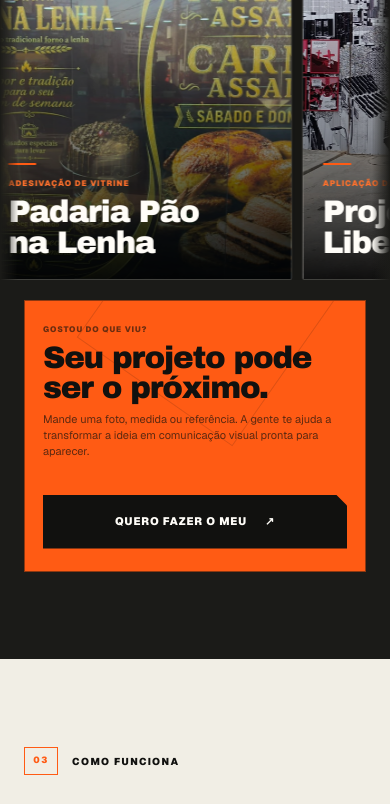
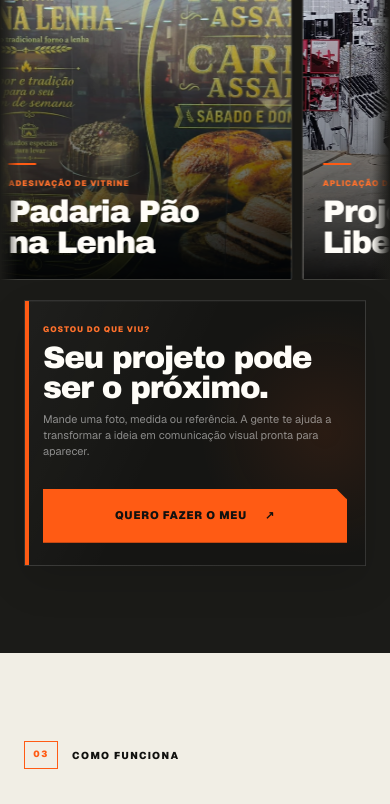
Before and after one commit to oguguca/adry-faixas, a Next.js app: page / in a window 390 px wide. Shown: the part 4781-5585 px from the top of the page. Built offline with nearby package versions, Linux system fonts and the light colour scheme.

Commit message:
feat: update portfolio styles for improved layout and responsiveness

```diff
--- a/src/app/globals.css
+++ b/src/app/globals.css
@@ -874,19 +874,8 @@ button {
 }
 
 .portfolio::before {
-  position: absolute;
-  z-index: -1;
-  top: -0.18em;
-  right: -0.04em;
-  color: rgba(255, 255, 255, 0.022);
-  content: "ADRY";
-  font-family: var(--font-display), Impact, sans-serif;
-  font-size: clamp(210px, 28vw, 520px);
-  font-weight: 400;
-  letter-spacing: -0.08em;
-  line-height: 0.8;
-  pointer-events: none;
-  user-select: none;
+  display: none;
+  content: none;
 }
 
 .portfolio__heading {
@@ -1255,15 +1244,15 @@ button {
 .portfolio__after {
   position: relative;
   z-index: 3;
-  margin-top: 24px;
+  margin-top: clamp(22px, 2.2vw, 34px);
 }
 
 .portfolio__hint {
   display: flex;
   align-items: center;
   gap: 12px;
-  margin: 0 0 14px;
-  color: rgba(255, 255, 255, 0.38);
+  margin: 0 0 15px;
+  color: rgba(255, 255, 255, 0.42);
   font-size: 8px;
   font-weight: 800;
   letter-spacing: 0.11em;
@@ -1271,9 +1260,9 @@ button {
 }
 
 .portfolio__hint::before {
-  width: 26px;
+  width: 28px;
   height: 1px;
-  background: rgba(255, 255, 255, 0.28);
+  background: var(--orange);
   content: "";
 }
 
@@ -1282,46 +1271,79 @@ button {
   display: flex;
   align-items: center;
   justify-content: space-between;
-  gap: 34px;
+  gap: clamp(28px, 4vw, 58px);
   overflow: hidden;
-  padding: 20px 22px;
-  border: 1px solid rgba(17, 17, 15, 0.48);
+  padding: clamp(22px, 2.4vw, 32px) clamp(24px, 3vw, 42px);
+  border: 1px solid rgba(255, 255, 255, 0.12);
+  background:
+    linear-gradient(
+      115deg,
+      rgba(255, 255, 255, 0.045),
+      transparent 44%
+    ),
+    rgba(10, 10, 9, 0.28);
+  color: var(--white);
+  box-shadow:
+    inset 0 1px 0 rgba(255, 255, 255, 0.035),
+    0 16px 38px rgba(0, 0, 0, 0.12);
+  transition:
+    border-color 220ms ease,
+    background 220ms ease;
+}
+
+.portfolio-cta::before {
+  position: absolute;
+  top: 0;
+  bottom: 0;
+  left: 0;
+  width: 4px;
   background: var(--orange);
-  color: var(--ink);
+  content: "";
+  pointer-events: none;
 }
 
 .portfolio-cta::after {
   position: absolute;
-  top: -82px;
-  right: 18%;
-  width: 190px;
-  height: 190px;
-  border: 1px solid rgba(17, 17, 15, 0.14);
+  top: 50%;
+  right: -90px;
+  width: 260px;
+  height: 260px;
+  border-radius: 50%;
+  background: radial-gradient(
+    circle,
+    rgba(255, 91, 20, 0.09),
+    transparent 68%
+  );
   content: "";
   pointer-events: none;
-  transform: rotate(35deg);
+  transform: translateY(-50%);
+}
+
+.portfolio-cta:hover {
+  border-color: rgba(255, 91, 20, 0.3);
 }
 
 .portfolio-cta__copy {
   position: relative;
   z-index: 1;
   display: grid;
-  grid-template-columns: auto minmax(0, auto);
-  gap: 5px 16px;
+  grid-template-columns: auto minmax(0, 1fr);
+  gap: 6px 20px;
   align-items: end;
   min-width: 0;
 }
 
 .portfolio-cta__copy > span {
   grid-column: 1 / -1;
-  color: rgba(17, 17, 15, 0.62);
+  color: var(--orange-bright);
   font-size: 8px;
   font-weight: 900;
-  letter-spacing: 0.11em;
+  letter-spacing: 0.13em;
   text-transform: uppercase;
 }
 
 .portfolio-cta__copy strong {
+  color: var(--white);
   font-family: var(--font-display), Impact, sans-serif;
   font-size: clamp(25px, 2.35vw, 37px);
   font-weight: 400;
@@ -1332,7 +1354,7 @@ button {
 .portfolio-cta__copy p {
   max-width: 500px;
   margin: 0 0 1px;
-  color: rgba(17, 17, 15, 0.68);
+  color: rgba(255, 255, 255, 0.5);
   font-size: 10px;
   line-height: 1.45;
 }
@@ -1341,6 +1363,15 @@ button {
   position: relative;
   z-index: 2;
   flex: 0 0 auto;
+  border-color: var(--orange);
+  background: var(--orange);
+  color: var(--ink);
+}
+
+.portfolio-cta .button:hover {
+  border-color: var(--white);
+  background: var(--white);
+  color: var(--ink);
 }
 
 /* =========================================================
```
